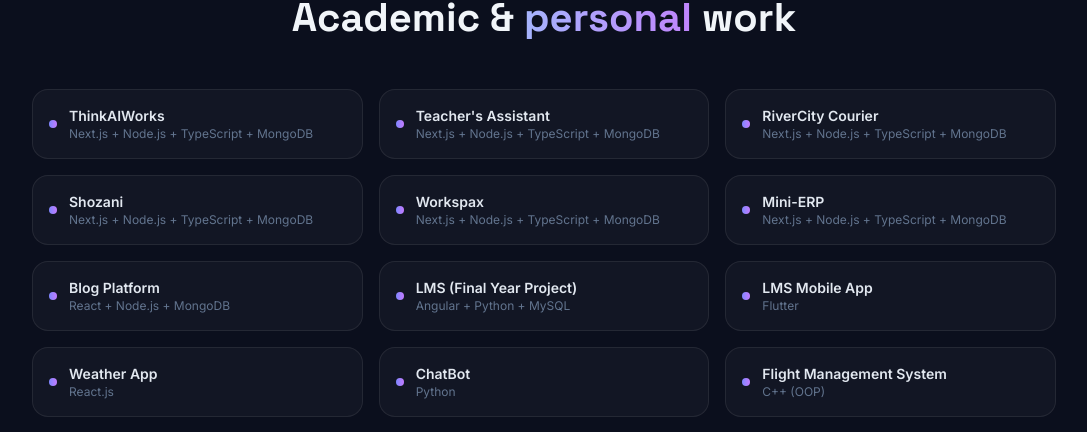
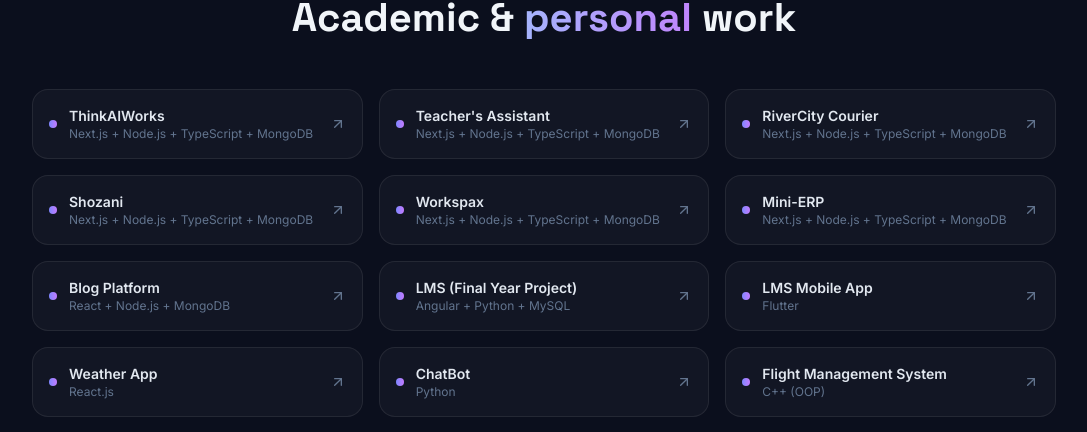
Before and after one commit to Abdulb7772/Portfolio, a Next.js app: page /experience in a window 1280 px wide. Shown: the part 1273-1705 px from the top of the page, without its empty margins (96-1183 px from the left). Built offline with nearby package versions, Linux system fonts and the light colour scheme.

Commit message:
Categorize projects, add GitHub repo links, wire project detail modal

```diff
--- a/src/components/Experience.tsx
+++ b/src/components/Experience.tsx
@@ -1,4 +1,8 @@
-import { Briefcase } from "lucide-react";
+"use client";
+
+import { useState } from "react";
+import { ArrowUpRight, Briefcase } from "lucide-react";
+import ProjectModal, { type Project } from "./ProjectModal";
 
 const EXPERIENCES = [
   {
@@ -38,27 +42,30 @@ const EXPERIENCES = [
   },
 ];
 
-const PROJECTS = [
-  { name: "ThinkAIWorks", tech: "Next.js + Node.js + TypeScript + MongoDB" },
-  { name: "Teacher's Assistant", tech: "Next.js + Node.js + TypeScript + MongoDB" },
-  { name: "RiverCity Courier", tech: "Next.js + Node.js + TypeScript + MongoDB" },
-  { name: "Shozani", tech: "Next.js + Node.js + TypeScript + MongoDB" },
-  { name: "Workspax", tech: "Next.js + Node.js + TypeScript + MongoDB" },
-  { name: "Mini-ERP", tech: "Next.js + Node.js + TypeScript + MongoDB" },
-  { name: "Blog Platform", tech: "React + Node.js + MongoDB" },
-  { name: "LMS (Final Year Project)", tech: "Angular + Python + MySQL" },
-  { name: "LMS Mobile App", tech: "Flutter" },
-  { name: "Weather App", tech: "React.js" },
-  { name: "ChatBot", tech: "Python" },
-  { name: "Flight Management System", tech: "C++ (OOP)" },
-  { name: "Police Station Database", tech: "MySQL" },
-  { name: "E-store", tech: "React + Node.js + MongoDB" },
+const PROJECTS: Project[] = [
+  { name: "ThinkAIWorks", tech: "Next.js + Node.js + TypeScript + MongoDB", description: "A SaaS workforce management platform for project tracking, task assignment, attendance management, meeting scheduling, performance monitoring and team collaboration." },
+  { name: "Teacher's Assistant", tech: "Next.js + Node.js + TypeScript + MongoDB", description: "A web-based academic management system for organizing courses, managing students, recording assessments and monitoring performance." },
+  { name: "RiverCity Courier", tech: "Next.js + Node.js + TypeScript + MongoDB", description: "A courier delivery management platform for shipment tracking, order management, dispatch operations and secure user authentication." },
+  { name: "Shozani", tech: "Next.js + Node.js + TypeScript + MongoDB", description: "A study abroad platform for exploring international education opportunities, managing applications and connecting students with global institutions." },
+  { name: "Workspax", tech: "Next.js + Node.js + TypeScript + MongoDB", description: "A SaaS-style workspace platform for managing projects, tasks and team collaboration with a modern full-stack architecture." },
+  { name: "Mini-ERP", tech: "Next.js + Node.js + TypeScript + MongoDB", description: "A lightweight enterprise resource planning system for managing inventory, operations and business workflows." },
+  { name: "Blog Platform", tech: "React + Node.js + MongoDB", description: "A full-featured blogging platform with content creation, editing and management built on the MERN stack." },
+  { name: "LMS (Final Year Project)", tech: "Angular + Python + MySQL", description: "A learning management system supporting course delivery, student tracking and content management for academic institutions." },
+  { name: "LMS Mobile App", tech: "Flutter", description: "A cross-platform mobile companion app giving students on-the-go access to courses and progress." },
+  { name: "Weather App", tech: "React.js", description: "A real-time weather forecasting app with location-based search and a clean, responsive interface." },
+  { name: "ChatBot", tech: "Python", description: "A conversational chatbot for automated, rule-based user interactions." },
+  { name: "Flight Management System", tech: "C++ (OOP)", description: "A desktop application for managing flight bookings, schedules and passenger records using object-oriented design." },
+  { name: "Police Station Database", tech: "MySQL", description: "A relational database system for managing police station records, case tracking and personnel data." },
+  { name: "E-store", tech: "React + Node.js + MongoDB", description: "A full-stack e-commerce application with product listings, cart and order management on the MERN stack." },
 ];
 
 export default function Experience() {
+  const [selectedProject, setSelectedProject] = useState<Project | null>(null);
+
   return (
-    <section id="experience" className="section-bg px-4 py-24 md:py-32">
-      <div className="mx-auto max-w-5xl">
+    <>
+      <section id="experience" className="section-bg px-4 py-24 md:py-32">
+        <div className="mx-auto max-w-5xl">
         <div className="text-center">
           <span className="section-label">Experience</span>
           <h2 className="section-title">
@@ -115,19 +122,34 @@ export default function Experience() {
 
           <div className="mt-12 grid gap-4 sm:grid-cols-2 lg:grid-cols-3">
             {PROJECTS.map((project) => (
-              <div key={project.name} className="card flex items-center gap-3 p-4">
+              <button
+                key={project.name}
+                type="button"
+                onClick={() => setSelectedProject(project)}
+                className="card group flex items-center gap-3 p-4 text-left transition-all hover:-translate-y-1 hover:border-indigo-400/40 hover:shadow-lg hover:shadow-indigo-500/10"
+                aria-label={`View details for ${project.name}`}
+              >
                 <span className="h-2 w-2 shrink-0 rounded-full bg-gradient-to-r from-indigo-400 to-purple-400" />
                 <div className="min-w-0">
-                  <p className="truncate text-sm font-semibold text-slate-200">
+                  <p className="truncate text-sm font-semibold text-slate-200 transition-colors group-hover:text-indigo-300">
                     {project.name}
                   </p>
                   <p className="truncate text-xs text-slate-500">{project.tech}</p>
                 </div>
-              </div>
+                <ArrowUpRight size={16} aria-hidden="true" className="ml-auto shrink-0 text-slate-500 transition-transform group-hover:-translate-y-0.5 group-hover:translate-x-0.5 group-hover:text-indigo-300" />
+              </button>
             ))}
           </div>
         </div>
       </div>
-    </section>
+      </section>
+
+      {selectedProject && (
+        <ProjectModal
+          project={selectedProject}
+          onClose={() => setSelectedProject(null)}
+        />
+      )}
+    </>
   );
 }
--- a/src/components/Projects.tsx
+++ b/src/components/Projects.tsx
@@ -1,107 +1,59 @@
 "use client";
 
-import { useState } from "react";
 import { ArrowUpRight } from "lucide-react";
-import ProjectModal, { type Project } from "./ProjectModal";
+import useGithubProjects from "@/hooks/useGithubProjects";
 
-const PROJECTS: Project[] = [
-  {
-    name: "ThinkAIWorks",
-    tech: "Next.js | Node.js | TypeScript | MongoDB",
-    description:
-      "A SaaS workforce management platform for project tracking, task assignment, attendance management, meeting scheduling, performance monitoring and team collaboration.",
-    details: [
-      "Built an internal SaaS workforce management system featuring project and task management, attendance tracking, meeting scheduling, performance monitoring, and team collaboration.",
-    ],
-  },
-  {
-    name: "Teacher's Assistant",
-    tech: "Next.js | Node.js | TypeScript | MongoDB",
-    description:
-      "A web-based academic management system that enables instructors to organize courses, manage students, record assessments and monitor performance.",
-  },
-  {
-    name: "RiverCity Courier",
-    tech: "Next.js | Node.js | TypeScript | MongoDB",
-    description:
-      "A courier delivery management platform for shipment tracking, order management, dispatch operations and secure user authentication.",
-    details: [
-      "Developed for an external client, covering order tracking, dispatch, and delivery workflows.",
-    ],
-  },
-  {
-    name: "Shozani",
-    tech: "Next.js | Node.js | TypeScript | MongoDB",
-    description:
-      "A study abroad platform for exploring international education opportunities, managing applications and connecting students with global institutions.",
-  },
-  {
-    name: "Workspax",
-    tech: "Next.js | Node.js | TypeScript | MongoDB",
-    description:
-      "A SaaS-style workspace platform for managing projects, tasks and team collaboration with a modern full-stack architecture.",
-  },
-  {
-    name: "Mini-ERP",
-    tech: "Next.js | Node.js | TypeScript | MongoDB",
-    description:
-      "A lightweight enterprise resource planning system for managing inventory, operations and business workflows.",
-  },
-  {
-    name: "Blog Platform",
-    tech: "React | Node.js | MongoDB",
-    description:
-      "A full-featured blogging platform with content creation, editing and management built on the MERN stack.",
-  },
-  {
-    name: "LMS (Final Year Project)",
-    tech: "Angular | Python | MySQL",
-    description:
-      "A learning management system supporting course delivery, student tracking and content management for academic institutions.",
-  },
-  {
-    name: "LMS Mobile App",
-    tech: "Flutter",
-    description:
-      "A cross-platform mobile companion app giving students on-the-go access to courses and progress.",
-  },
-  {
-    name: "Weather App",
-    tech: "React.js",
-    description:
-      "A real-time weather forecasting app with location-based search and a clean, responsive interface.",
-  },
-  {
-    name: "ChatBot",
-    tech: "Python",
-    description: "A conversational chatbot for automated, rule-based user interactions.",
-  },
-  {
-    name: "Flight Management System",
-    tech: "C++ (OOP)",
-    description:
-      "A desktop application for managing flight bookings, schedules and passenger records using object-oriented design.",
-  },
-  {
-    name: "Police Station Database",
-    tech: "MySQL",
-    description:
-      "A relational database system for managing police station records, case tracking and personnel data.",
-  },
-  {
-    name: "E-store",
-    tech: "React | Node.js | MongoDB",
-    description:
-      "A full-stack e-commerce application with product listings, cart and order management on the MERN stack.",
-  },
-];
+function GithubProjects() {
+  const { projects, loading, error } = useGithubProjects("Abdulb7772");
+
+  if (loading) {
+    return <p className="mt-6 text-sm text-slate-400">Loading repositories...</p>;
+  }
+
+  if (error) {
+    return <p className="mt-6 text-sm text-red-400">{error}</p>;
+  }
+
+  return (
+    <div className="mt-6 grid gap-6 sm:grid-cols-2 lg:grid-cols-3">
+      {projects.map((repo) => (
+        <a
+          key={repo.id}
+          href={repo.html_url}
+          target="_blank"
+          rel="noreferrer"
+          className="group card flex flex-col p-6 transition-all hover:-translate-y-1 hover:border-indigo-400/40 hover:shadow-xl hover:shadow-indigo-500/10"
+        >
+          <div className="flex items-start justify-between gap-3">
+            <h4 className="text-lg font-bold text-slate-100 transition-colors group-hover:text-indigo-300">
+              {repo.name}
+            </h4>
+            <ArrowUpRight
+              size={18}
+              aria-hidden="true"
+              className="mt-1 shrink-0 text-slate-500 transition-transform group-hover:-translate-y-0.5 group-hover:translate-x-0.5 group-hover:text-indigo-300"
+            />
+          </div>
+          <p className="mt-2 text-xs font-medium text-indigo-300/80">
+            {repo.language ?? "GitHub"}
+          </p>
+          <p className="mt-4 flex-1 text-sm leading-relaxed text-slate-400">
+            {repo.description ?? "No description available."}
+          </p>
+          <span className="mt-4 inline-flex items-center gap-1.5 text-xs font-semibold text-indigo-300/80 transition-colors group-hover:text-indigo-300">
+            View Repository
+            <ArrowUpRight size={14} aria-hidden="true" />
+          </span>
+        </a>
+      ))}
+    </div>
+  );
+}
 
 export default function Projects() {
-  const [selected, setSelected] = useState<Project | null>(null);
-
   return (
     <section id="projects" className="section-bg px-4 py-24 md:py-32">
-      <div className="mx-auto max-w-6xl">
+        <div className="mx-auto max-w-6xl">
         <div className="text-center">
           <span className="section-label">Projects</span>
           <h2 className="section-title">
@@ -109,36 +61,11 @@ export default function Projects() {
           </h2>
         </div>
 
-        <div className="mt-12 grid gap-6 sm:grid-cols-2 lg:grid-cols-3">
-          {PROJECTS.map((project) => (
-            <article
-              key={project.name}
-              onClick={() => setSelected(project)}
-              className="group card flex cursor-pointer flex-col p-6 transition-all hover:-translate-y-1 hover:border-indigo-400/40 hover:shadow-xl hover:shadow-indigo-500/10"
-            >
-              <div className="flex items-start justify-between gap-3">
-                <h3 className="text-lg font-bold text-slate-100 transition-colors group-hover:text-indigo-300">
-                  {project.name}
-                </h3>
-                <ArrowUpRight
-                  size={18}
-                  aria-hidden="true"
-                  className="mt-1 shrink-0 text-slate-500 transition-transform group-hover:-translate-y-0.5 group-hover:translate-x-0.5 group-hover:text-indigo-300"
-                />
-              </div>
-
-              <p className="mt-2 text-xs font-medium text-indigo-300/80">
-                {project.tech}
-              </p>
-              <p className="mt-4 flex-1 text-sm leading-relaxed text-slate-400">
-                {project.description}
-              </p>
-            </article>
-          ))}
+        <div className="mt-12">
+          <h3 className="section-label">GitHub</h3>
+          <GithubProjects />
         </div>
-      </div>
-
-      {selected && <ProjectModal project={selected} onClose={() => setSelected(null)} />}
+        </div>
     </section>
   );
 }
```
